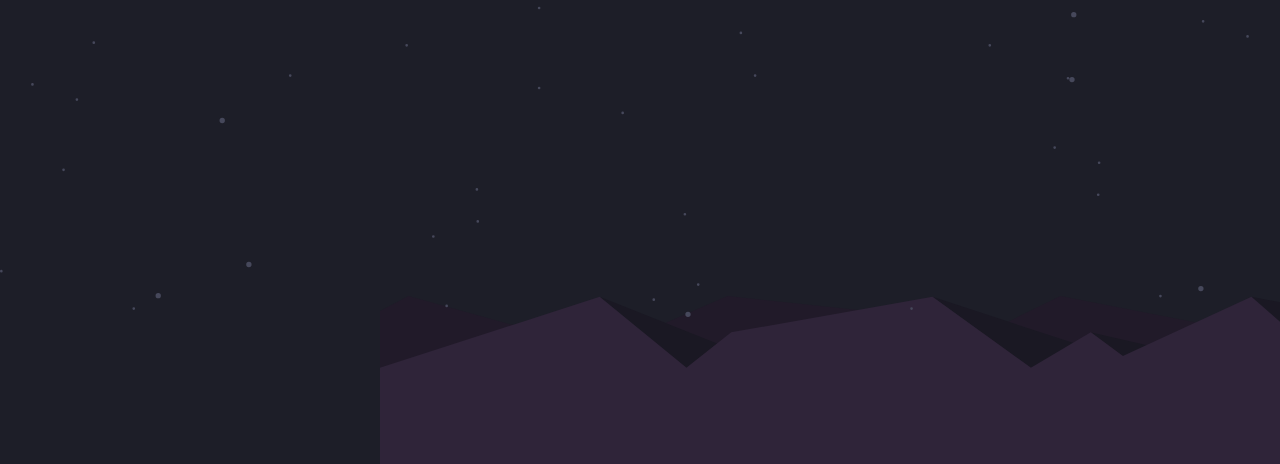
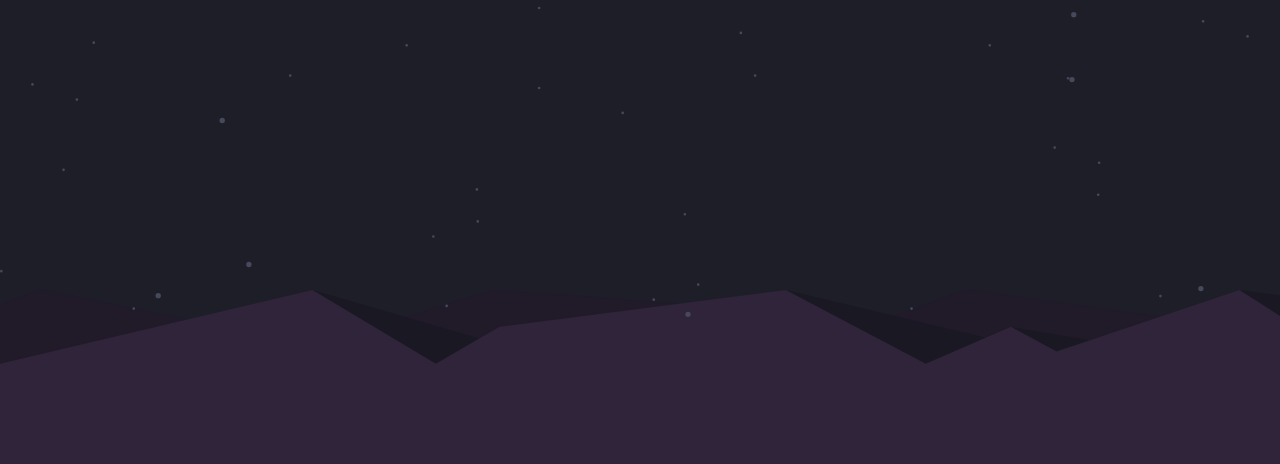
Before and after one commit to BekaChkhiro/Launc-countdown-timer, a plain HTML site: page index.html in a window 1280 px wide. Shown: the part 336-800 px from the top of the page. Drawn offline with Linux system fonts and the light colour scheme.

```diff
--- a/style/mobile.css
+++ b/style/mobile.css
@@ -6,6 +6,14 @@ body {
     background: url(../images/bg-stars.svg) no-repeat, url(../images/pattern-hills.svg) no-repeat, rgba(29, 30, 40, 1);
     background-size: 100%, 900px 168px;
     background-position: center, bottom right;
+}
+
+@media screen and (min-width: 899px) {
+    body {
+        background: url(../images/bg-stars.svg) no-repeat, url(../images/pattern-hills.svg) no-repeat, rgba(29, 30, 40, 1);
+        background-size: 100%, 100%;
+        background-position: center, bottom right;
+    }
 }
 
 main {
```
